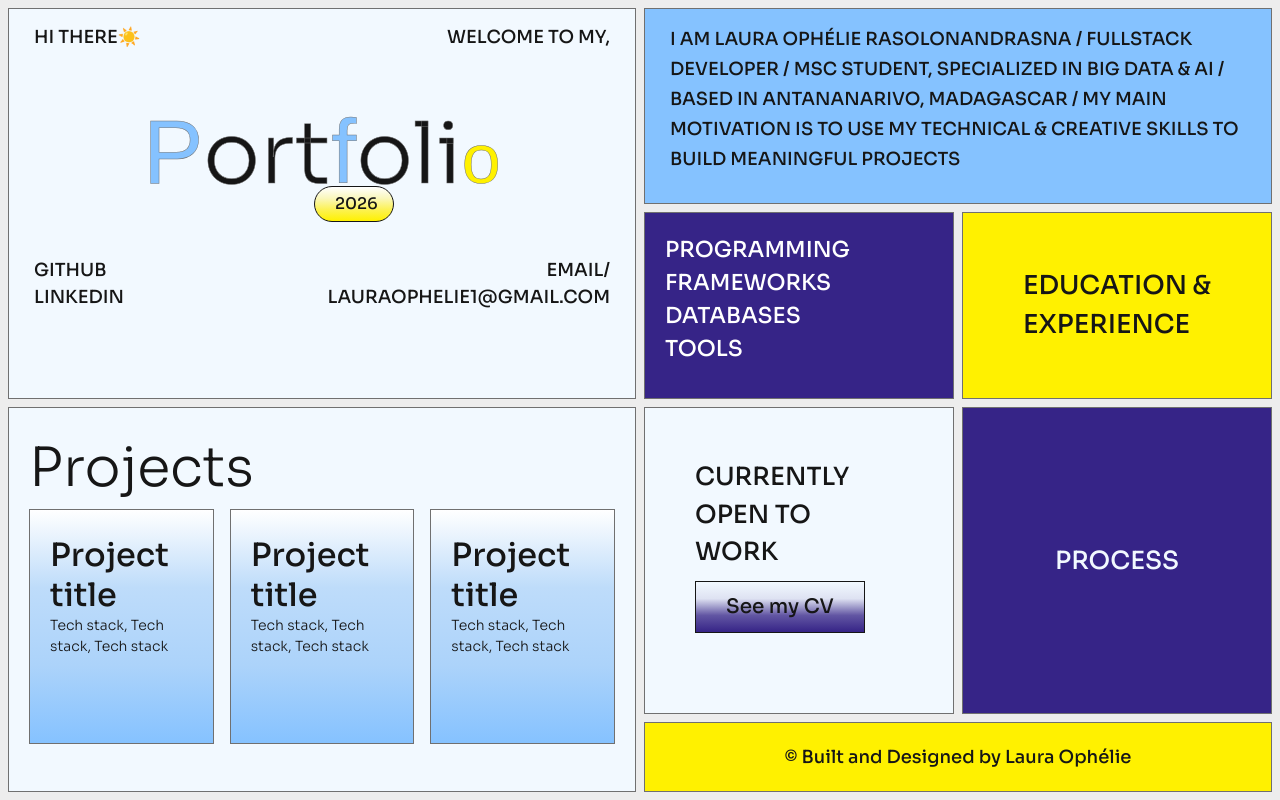
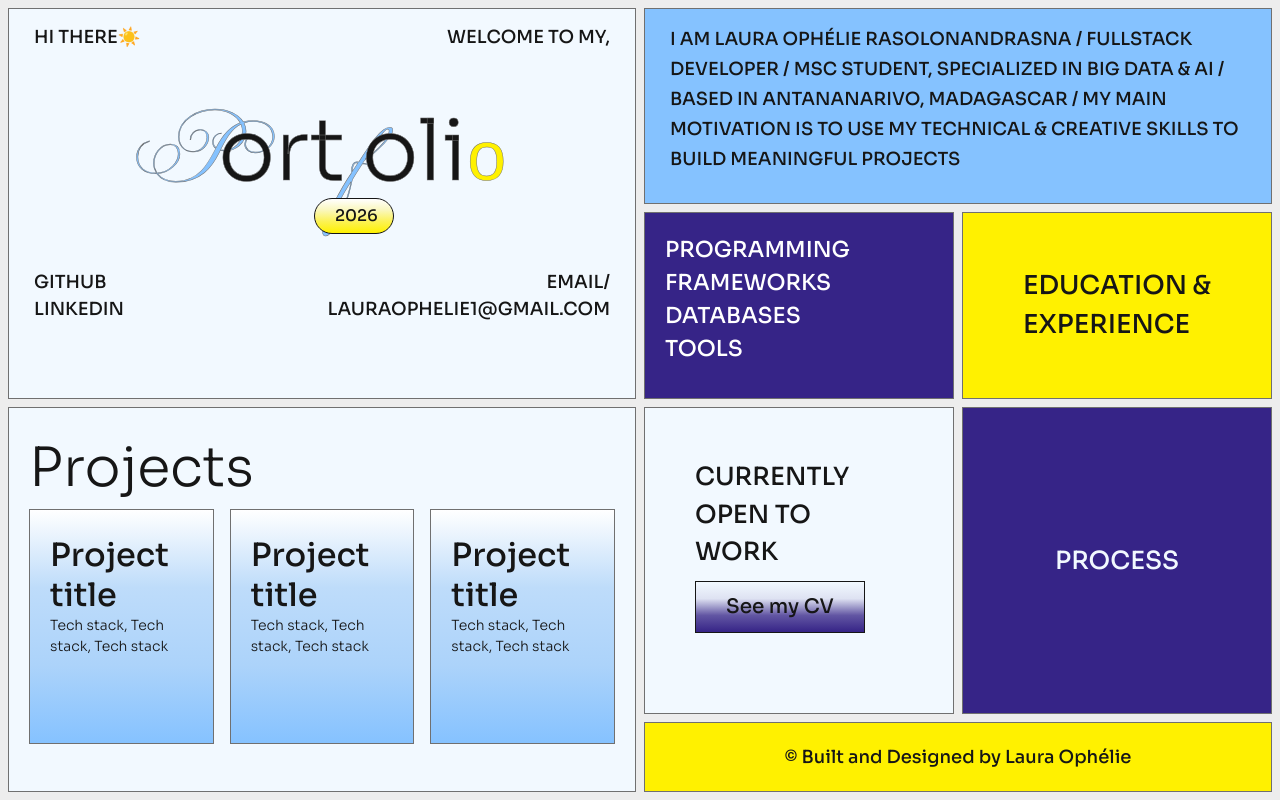
Before and after one commit to lauraophelie/laura-s-portfolio, a Next.js app: page / in a window 1280 px wide. Built offline with nearby package versions, Linux system fonts and the light colour scheme; some icons are missing.

Commit message:
adjust the fonts again

```diff
--- a/app/styles/base/typography.scss
+++ b/app/styles/base/typography.scss
@@ -1,21 +1,27 @@
 @import url('https://fonts.googleapis.com/css2?family=Sora:wght@100..800&display=swap');
 
 $sora-font-name: 'Sora', sans-serif;
-$pf-champion-font-name: 'PF Champion Script Pro', sans-serif;
-$vivala-black-font-name: 'Vivala Black', sans-serif;
+$pf-champion-font-name: 'PF Champion Script Pro';
+$vivala-black-font-name: 'Vivala Black';
 
 @font-face {
     font-family: $pf-champion-font-name;
     src: url("./fonts/PFChampionScriptPro-Regular.woff2") format('woff2');
+    font-weight: normal;
+    font-style: normal;
+    font-display: swap;
 }
 
 @font-face {
-    font-family:$vivala-black-font-name ;
+    font-family: $vivala-black-font-name;
     src: url("./fonts/VivalaBlack-Bold.ttf") format('ttf');
+    font-weight: normal;
+    font-style: normal;
+    font-display: swap;
 }
 
 @mixin use-custom-font($font-name, $font-size, $font-weight: 400) {
-    font-family: $font-name;
+    font-family: $font-name, sans-serif;
     font-optical-sizing: auto;
     font-weight: $font-weight;
     font-style: normal;
```
